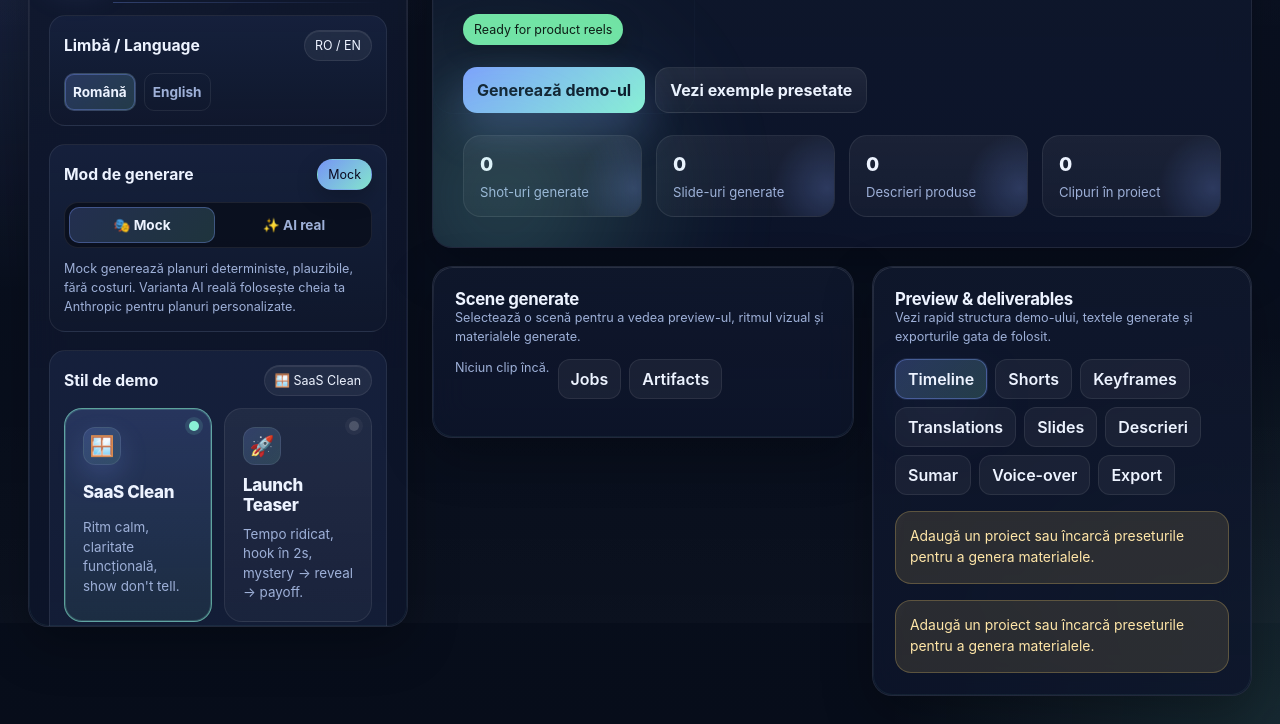
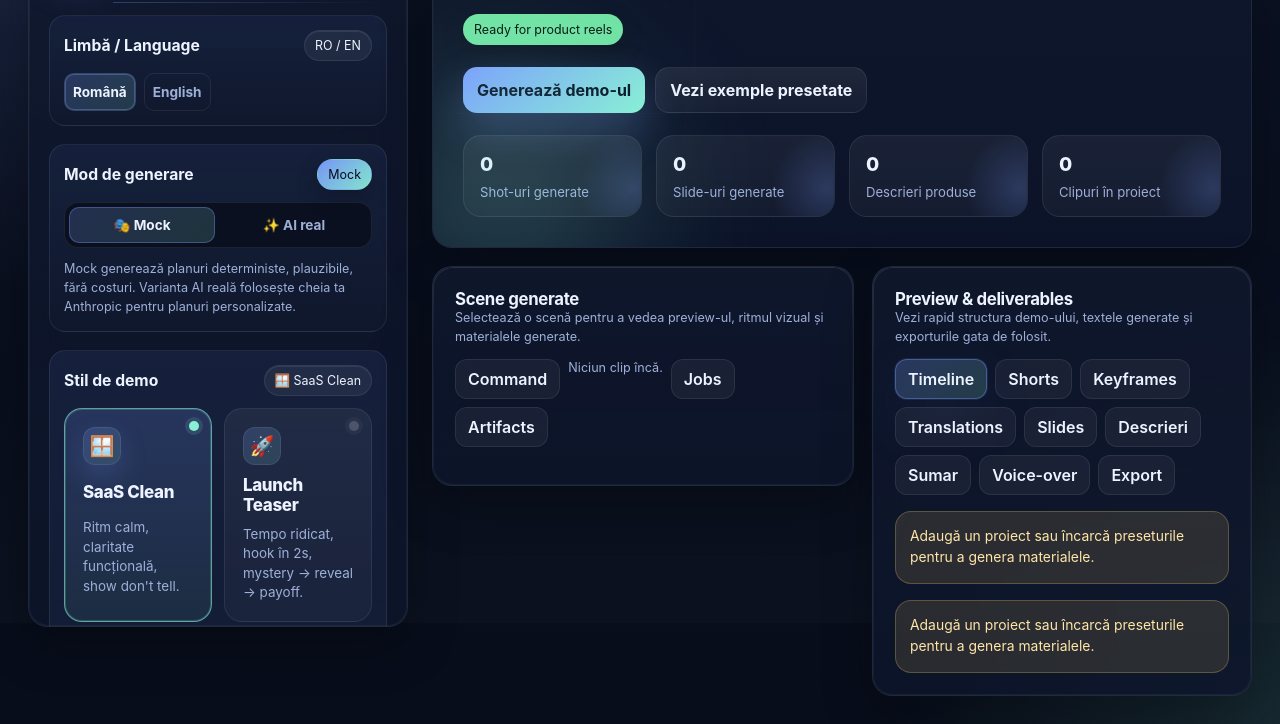
Before and after one commit to LaurAndreea10/Link-Video-Editor-Studio, a website: page index.html in a window 1280 px wide. Shown: the part 177-901 px from the top of the page. Drawn offline with nearby package versions, Linux system fonts and the light colour scheme.

Commit message:
Load command center and timeline editor addon

```diff
--- a/index.html
+++ b/index.html
@@ -93,5 +93,6 @@
   <script src="./assets/keyframes-shorts-addon.js"></script>
   <script src="./assets/visual-polish-addon.js"></script>
   <script src="./assets/artifact-browser-addon.js"></script>
+  <script src="./assets/command-center-addon.js"></script>
 </body>
 </html>
```
